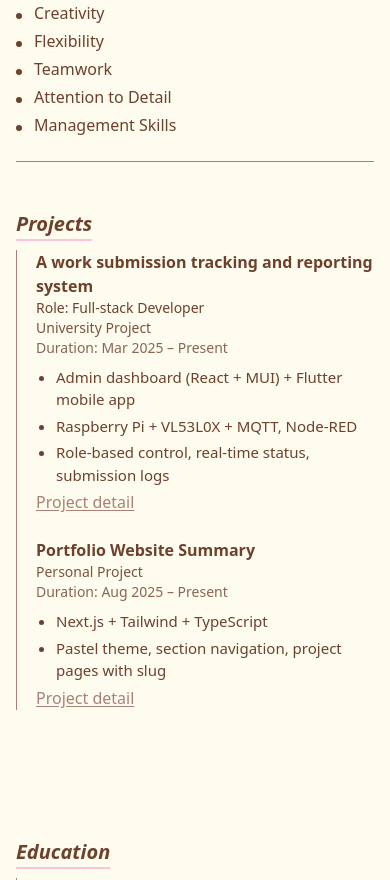
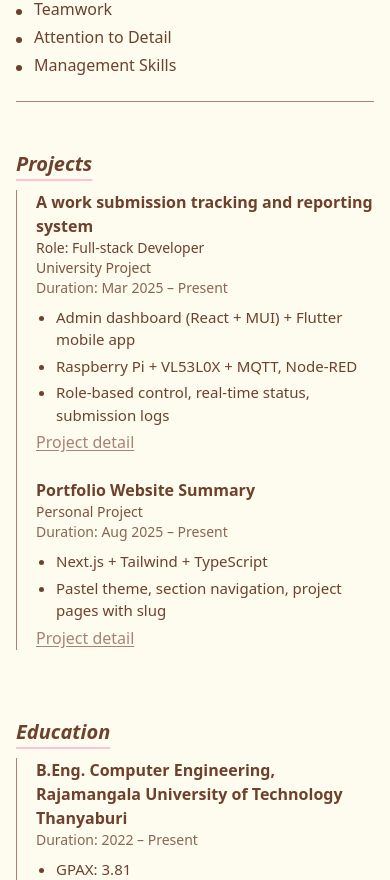
Before and after one commit to ChananchidaAkkarakit/Portfolio_Summary, a Next.js app: page /about in a window 390 px wide. Shown: the part 1120-2000 px from the top of the page. Built offline with nearby package versions, Linux system fonts and the light colour scheme.

Commit message:
feat: update portfolio responsive mobile

```diff
--- a/pages/about.tsx
+++ b/pages/about.tsx
@@ -49,7 +49,7 @@ const aboutData = {
         "Raspberry Pi + VL53L0X + MQTT, Node-RED",
         "Role-based control, real-time status, submission logs",
       ],
-      link: { label: "Project detail", href: "/projects/smart-locker" },
+      link: { label: "Project detail", href: "/projects/locker" },
     },
     {
       title: "Portfolio Website Summary",
@@ -62,6 +62,7 @@ const aboutData = {
       link: { label: "Project detail", href: "/projects/portfolio" },
     },
   ] as TimelineItem[],
+
   activities: [
   {
     title:
@@ -104,10 +105,14 @@ const aboutData = {
   interests: ["Website & Mobile Application", "Power BI", "UX/UI Design", "AI Development", "Cloud Computing Technology"],
   education: [
     {
-      title: "B.Eng. Computer Engineering",
-      org: "RMUTT",
+      title: "B.Eng. Computer Engineering, Rajamangala University of Technology Thanyaburi",
       period: "2022 – Present",
-      details: ["Focus: Frontend, UI/UX, Backend"],
+      details: ["GPAX: 3.81", "Achievements : Academic Year 1/2023 (GPA 4.00)"],
+    },
+        {
+      title: "Science and Mathematics Program, Uthaiwitthayakhom School",
+      period: "2022 – Present",
+      details: ["GPAX: 3.58"],
     },
   ] as TimelineItem[],
   languages: [],
@@ -149,7 +154,7 @@ export default function AboutPage() {
         <p className="mt-6 text-[17px] leading-relaxed text-start indent-10">{aboutData.intro}</p>
 
         {/* Skills (สองฝั่ง: Tech ซ้าย / Soft ขวา) */}
-        <div className="mt-2 grid md:grid-cols-2 gap-20 items-start">
+        <div className="mt-2 grid md:grid-cols-2 gap-5 md:gap-20 items-start">
           <Section title="Technical Skills" noDivider>
             <div className="grid grid-cols-1 gap-4">
               {aboutData.skillsTech.map((cat) => (
@@ -177,7 +182,7 @@ export default function AboutPage() {
         <Divider color={c.line} />
 
         {/* Projects + Education (2-column) */}
-        <div className="grid md:grid-cols-2 gap-20">
+        <div className="grid md:grid-cols-2 gap-5 md:gap-20">
           <Section title="Projects" noDivider>
             <Timeline items={aboutData.Projects} lineColor={c.line} />
           </Section>
@@ -188,7 +193,7 @@ export default function AboutPage() {
         <Divider color={c.line} />
 
         {/* Activities + Certificates */}
-        <div className="grid  gap-10">
+        <div className="grid gap-5">
           <Section title="Activities" noDivider>
             <Timeline items={aboutData.activities} lineColor={c.line} />
           </Section>
@@ -221,7 +226,7 @@ export default function AboutPage() {
         <Divider color={c.line} />
 
         {/* Interests + Languages + Awards */}
-        <div className="grid gap-10">
+        <div className="grid gap-5">
           <Section title="Interests" noDivider>
             <TagList items={aboutData.interests} lineColor={c.line} />
           </Section>
```
